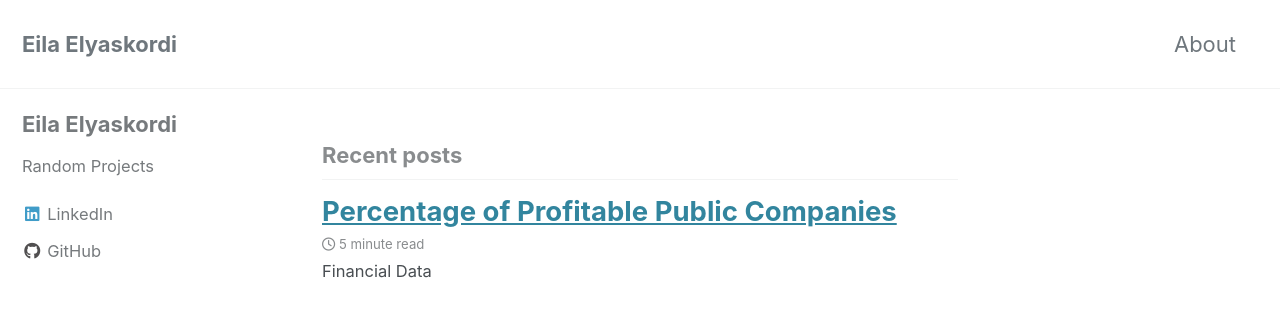
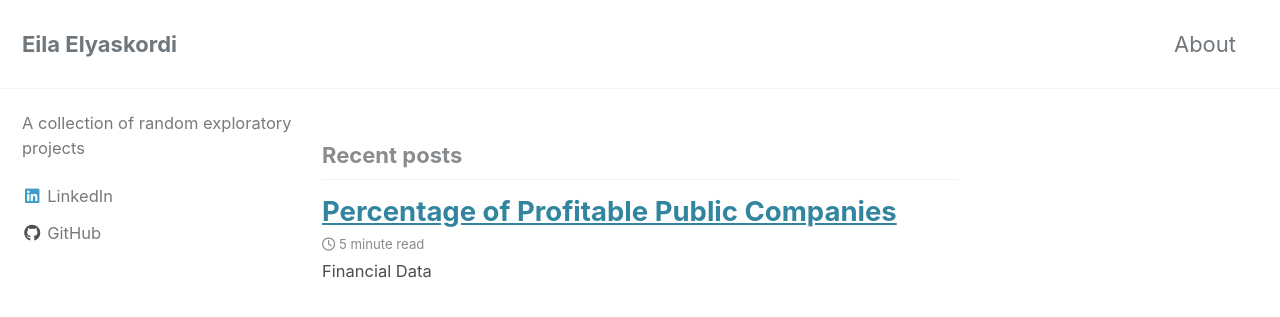
Before and after one commit to eila-elyas/eila-elyas.github.io, a Jekyll site: the page built from index.html, in a window 1280 px wide and 900 px high. Shown: the top 317 px of the window. Built offline with Jekyll 4.4.1, drawn with Linux system fonts in a browser that asks for light colours; cached includes are drawn as plain includes; nearby versions of some CDN libraries; the list of posts is cut into pages by our own code.

Commit message:
updated bio

```diff
--- a/_config.yml
+++ b/_config.yml
@@ -107,9 +107,9 @@ analytics:
 
 # Site Author
 author:
-  name             : "Eila Elyaskordi"
+  #name             : "Eila Elyaskordi"
   avatar           : # path of avatar image, e.g. "/assets/images/bio-photo.jpg"
-  bio              : "Random Projects"
+  bio              : "A collection of random exploratory projects"
   #location         : ""
   email            :
   links:
```
